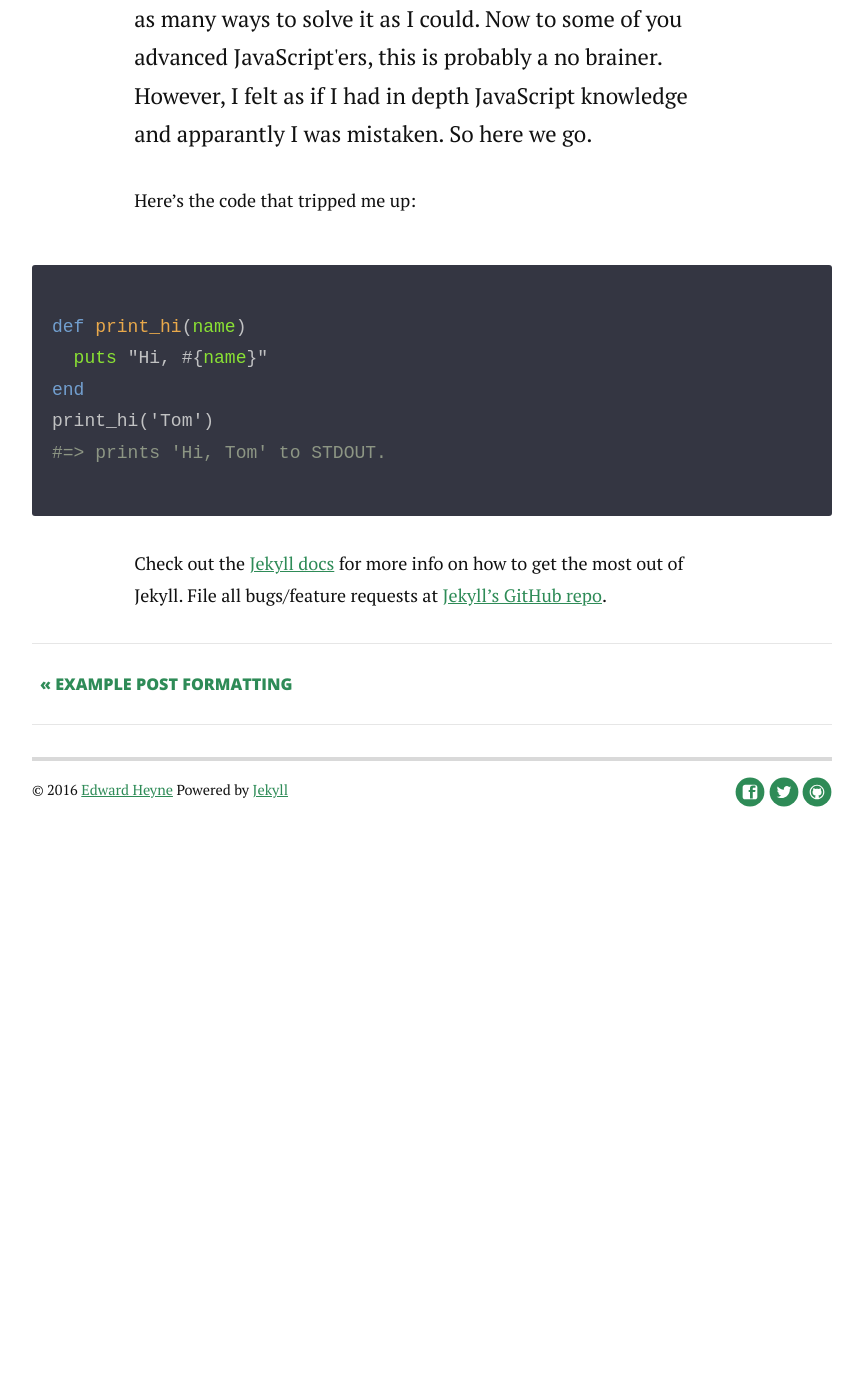
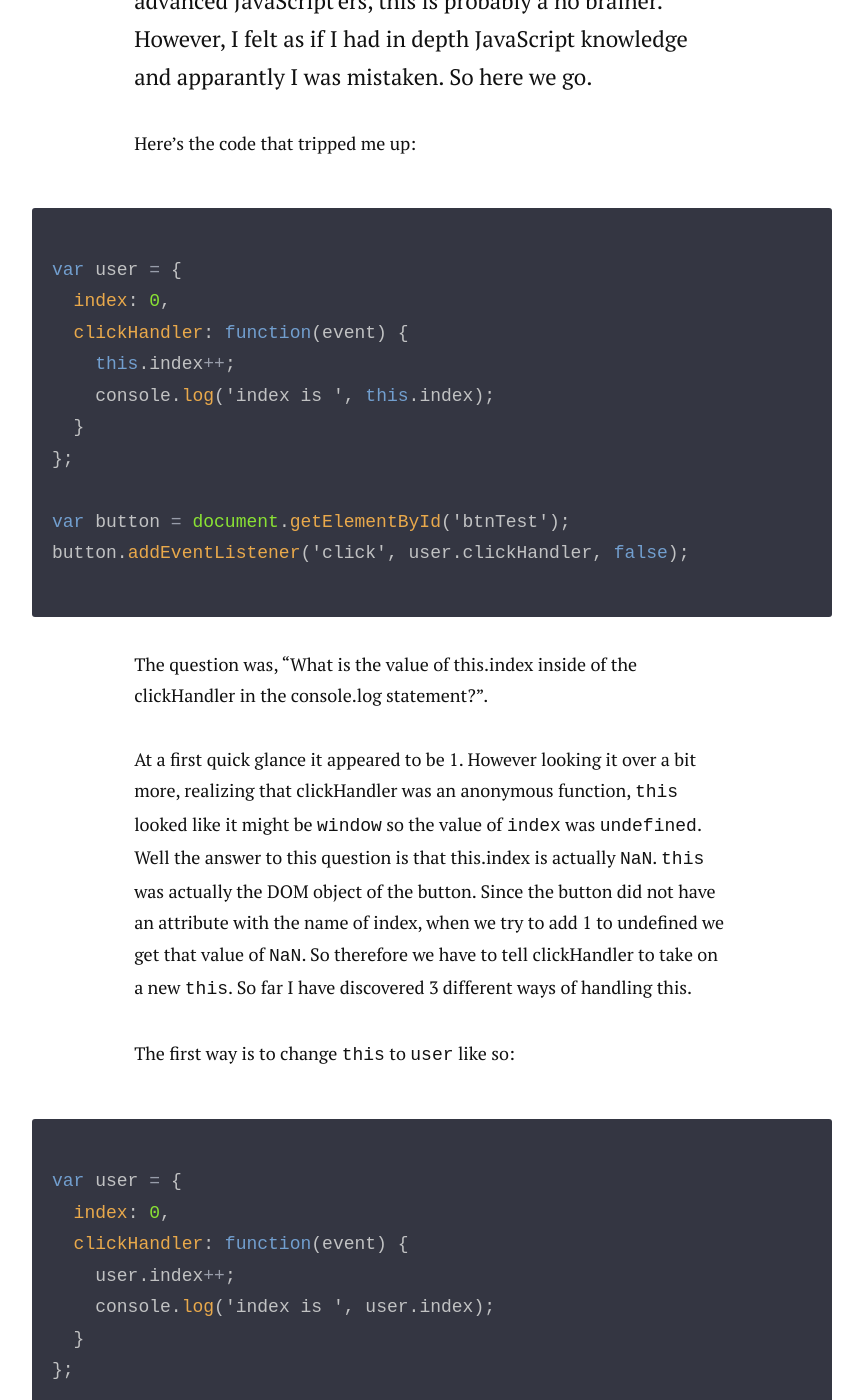
Before and after one commit to eheyne/eheyne.github.io, a Jekyll site: the page built from _posts/2016-6-9-javascript-scope.markdown, in a window 1280 px wide and 1400 px high, scrolled down 686 px. Shown: the whole window, without its empty margins (208-1071 px from the left). Built offline with Jekyll 4.4.1, drawn with Linux system fonts in a browser that asks for light colours; nearby versions of some CDN libraries; Markdown is read by kramdown in place of the engine named in the settings; before the commit the page ends 1580 px from its top, so only the background shows below that; some of the changed text lies outside the part shown.

```diff
--- a/_posts/2016-6-9-javascript-scope.markdown
+++ b/_posts/2016-6-9-javascript-scope.markdown
@@ -8,15 +8,37 @@
 
 Here's the code that tripped me up:
 
-{% highlight ruby %}
-def print_hi(name)
-  puts "Hi, #{name}"
-end
-print_hi('Tom')
-#=> prints 'Hi, Tom' to STDOUT.
+{% highlight javascript %}
+var user = {
+  index: 0,
+  clickHandler: function(event) {
+    this.index++;
+    console.log('index is ', this.index);
+  }
+};
+
+var button = document.getElementById('btnTest');
+button.addEventListener('click', user.clickHandler, false);
 {% endhighlight %}
 
-Check out the [Jekyll docs][jekyll] for more info on how to get the most out of Jekyll. File all bugs/feature requests at [Jekyll's GitHub repo][jekyll-gh].
+The question was, "What is the value of this.index inside of the clickHandler in the console.log statement?".
 
-[jekyll-gh]: https://github.com/mojombo/jekyll
-[jekyll]:    http://jekyllrb.com
+At a first quick glance it appeared to be 1.  However looking it over a bit more, realizing that clickHandler was an anonymous function, `this` looked like it might be `window` so the value of `index` was `undefined`.  Well the answer to this question is that this.index is actually `NaN`.  `this` was actually the DOM object of the button.  Since the button did not have an attribute with the name of index, when we try to add 1 to undefined we get that value of `NaN`.  So therefore we have to tell clickHandler to take on a new `this`.  So far I have discovered 3 different ways of handling this.
+
+The first way is to change `this` to `user` like so:
+
+{% highlight javascript %}
+var user = {
+  index: 0,
+  clickHandler: function(event) {
+    user.index++;
+    console.log('index is ', user.index);
+  }
+};
+
+var button = document.getElementById('btnTest');
+button.addEventListener('click', user.clickHandler, false);
+{% endhighlight %}
+
+
+This uses the concept where the name of the object is in scope to all local properties and functions.
```
Also changed, not shown: other parts of _posts/2016-6-9-javascript-scope.markdown (+1 -1 lines).
